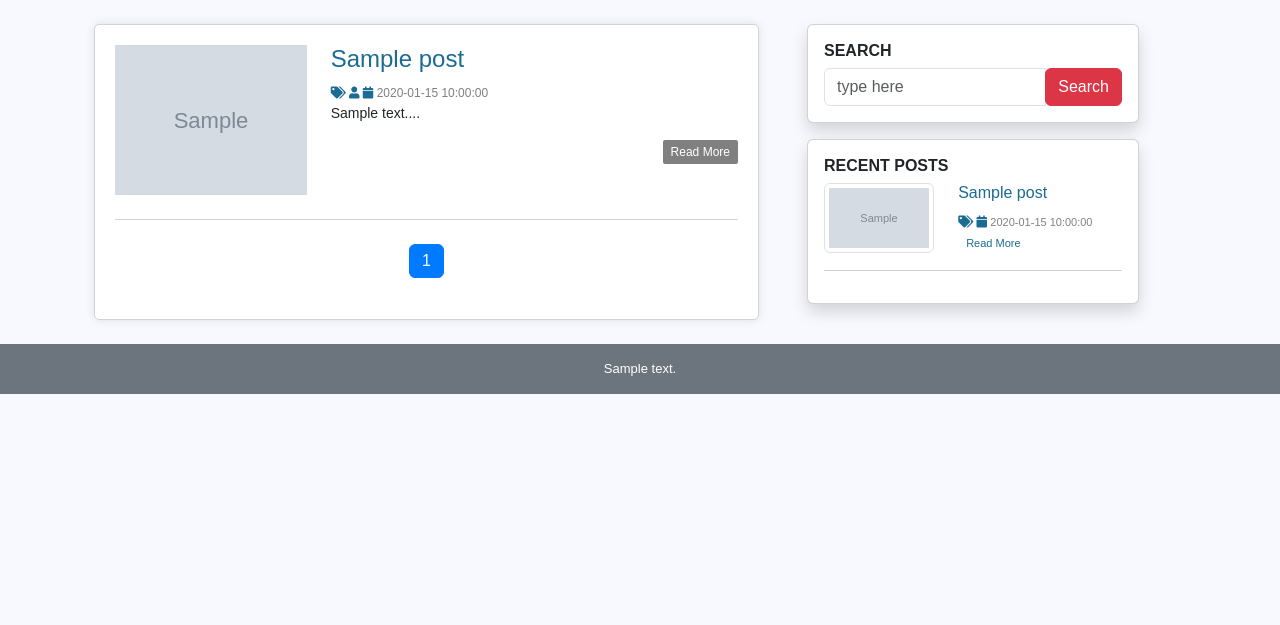
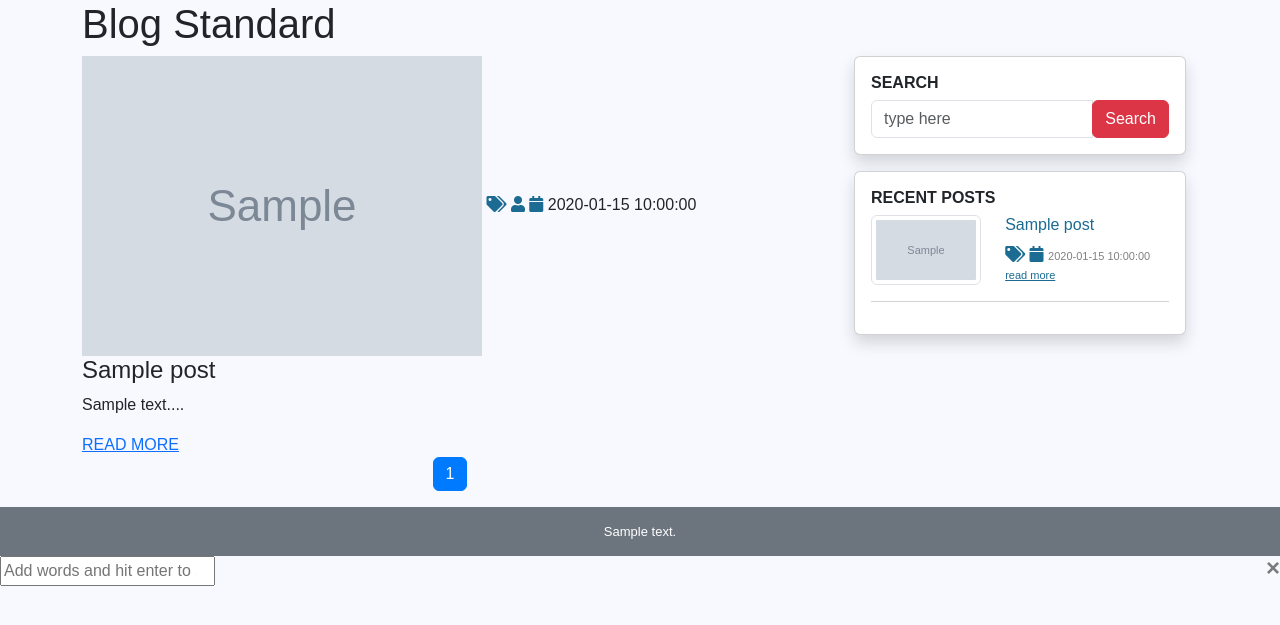
Before and after one commit to mabdullahgithub/Blogging-web-application, a PHP site: page /first-cms/index.php in a window 1280 px wide. Shown: the part 32-657 px from the top of the page. Run offline with PHP 8.4, Linux system fonts and the light colour scheme; tables that the repository leaves empty or names only in its code hold one stand-in row (values such as "Sample post"); grey boxes marked "Sample" are stand-in pictures.

Commit message:
exchange the file index.php

```diff
--- a/index.php
+++ b/index.php
@@ -1,13 +1,12 @@
 <?php include 'header.php'; ?>
-<div id="main-content">
-    <div class="container my-4">
+<main class="blog-standard">
+        <div class="container">
+            <h1 class="oleez-page-title wow fadeInUp">Blog Standard</h1>
             <div class="row">
-            <div class="col-md-7 mx-4 posts">
-                <div class="post-container">
-
+            <div class="col-md-8">
         <?php
                     include "config.php";
-                    $limit = 5;
+                    $limit = 4;
                     if(isset($_GET['page'])){
                         $page = $_GET['page'];
                     }else{
@@ -25,16 +24,8 @@
                         if(mysqli_num_rows($result)){
                             while($row = mysqli_fetch_assoc($result)){
         ?>
-                    <div class="post-content">
-                        <div class="row">
-                                <div class="col-md-4">
-                                  <a class="post-img" href="single.php?id=<?php echo $row['post_id']; ?>">
-                                  <img class="image";   src="admin/image/<?php echo $row['image']; ?>" alt="image"/></a>
-                                </div>
-                                <div class="col-md-8">
-                                  <div class="inner-content clearfix">
-                                      <h4 style="color: #1B6B93;"><?php echo $row['title']; ?></h4>
-                                      <div class="post-information">
+                        <article class="blog-post wow fadeInUp">
+                            <img src="admin/image/<?php echo $row['image']; ?>" alt="blog post" class="post-thumbnail">
                             <span>
                                 <i style="color: #1B6B93;" class="fa fa-tags" aria-hidden="true"></i>
                                 <a style="color: grey; text-decoration:none;" href="category.php?cid=<?php echo $row['category']; ?>" > <?php echo $row['category_name']; ?></a>
@@ -47,32 +38,28 @@
                                 <i style="color: #1B6B93;" class="fa fa-calendar" aria-hidden="true"></i>
                                 <?php echo $row['date']; ?>
                             </span>
-                                      </div>
-                                      <p class="description">
-                                      <?php  echo substr($row['description'],0,160) . "..."; ?><br>
-                                      </p>
-                                      <a class='read-more pull-right' href="single.php?id=<?php echo $row['post_id']; ?>">read more</a>
-                                </div>
-                            </div>
-                        </div>
-                    </div>
-                    <div class="my-4" style="background-color: lightgrey; height: 1px; width:100%;"></div>
+                            <h4 class="post-title"><?php echo $row['title']; ?></h4>
+                            <p class="post-excerpt"><?php  echo substr($row['description'],0,100) . "..."; ?></p>
+                            <a href="single.php?id=<?php echo $row['post_id']; ?>" class="post-permalink">READ MORE</a>
+                        </article>
+
+<!-- pagination -->
+                        <nav class="oleez-pagination wow fadeInUp">
 <?php
                         }
                     }else{
                         echo "<h2>No Record Found.</h2>";
                       }
-
         $sql1 = "SELECT * FROM post";
         $result1 = mysqli_query($conn, $sql1) or die("Query Failed!");
 
         $total_records = mysqli_num_rows($result1);
-        $limit = 5  ;
+        $limit = 4  ;
         $total_page = ceil($total_records/$limit);
 
         echo '<ul class="pagination justify-content-center">';
         if($page > 1){
-            echo '<li class="page-item"><a class="page-link" href="index.php?page='.($page - 1).'">Prev</a></li>';
+            echo '<li class="page-item"><a class="page-link" href="index.php?page='.($page - 1).'">P</a></li>';
           }
         for($i=1; $i<=$total_page; $i++){
             if($i==$page){
@@ -83,16 +70,37 @@
             echo '<li class="page-item '.$active.'"><a class="page-link" href="index.php?page='.$i.'">'.$i.'</a></li>';
         }
         if($total_page > $page){
-            echo '<li class="page-item"><a class="page-link" href="index.php?page='.($page + 1).'">Next</a></li>';
+            echo '<li class="page-item"><a class="page-link" href="index.php?page='.($page + 1).'">N</a></li>';
           }
         echo '</ul>';
 
 ?>
+</nav>
 
-                </div>
                     </div>
                     <?php include 'sidebar.php'; ?>
                 </div>
             </div>
         </div>
+    </main>
     <?php include 'footer.php'; ?>
+
+    <!-- Modals -->
+    <!-- Full screen search box -->
+    <div id="searchModal" class="search-modal">
+        <button type="button" class="close" aria-label="Close" data-dismiss="searchModal">
+            <span aria-hidden="true">&times;</span>
+        </button>
+        <form action="index.html" method="get" class="oleez-overlay-search-form">
+            <label for="search" class="sr-only">Search</label>
+            <input type="search" class="oleez-overlay-search-input" id="search" name="search" placeholder="Add words and hit enter to search">
+        </form>
+    </div>
+    <script src="assets/vendors/popper.js/popper.min.js"></script>
+    <script src="assets/vendors/wowjs/wow.min.js"></script>
+    <script src="assets/vendors/bootstrap/dist/js/bootstrap.min.js"></script>
+    <script src="assets/vendors/fancybox/jquery.fancybox.min.js"></script>
+    <script src="assets/js/main.js"></script>
+    <script>
+        new WOW().init();
+    </script>
```
Lines whose indentation alone changed are shown as unchanged.
